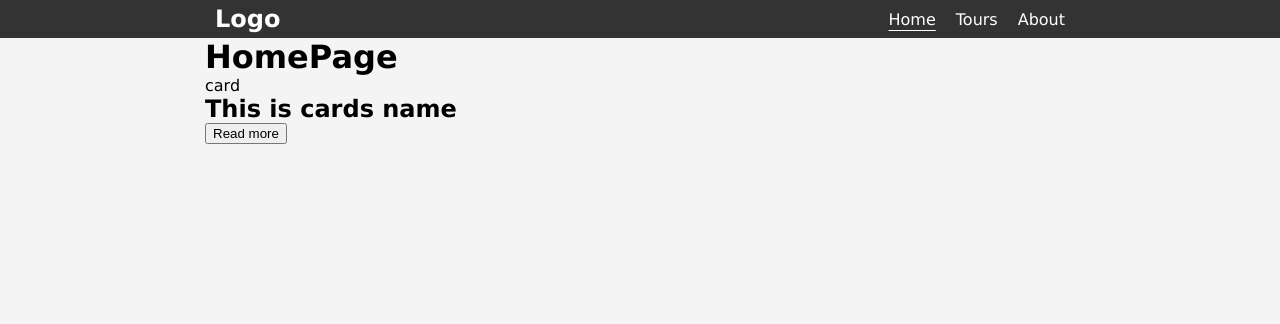
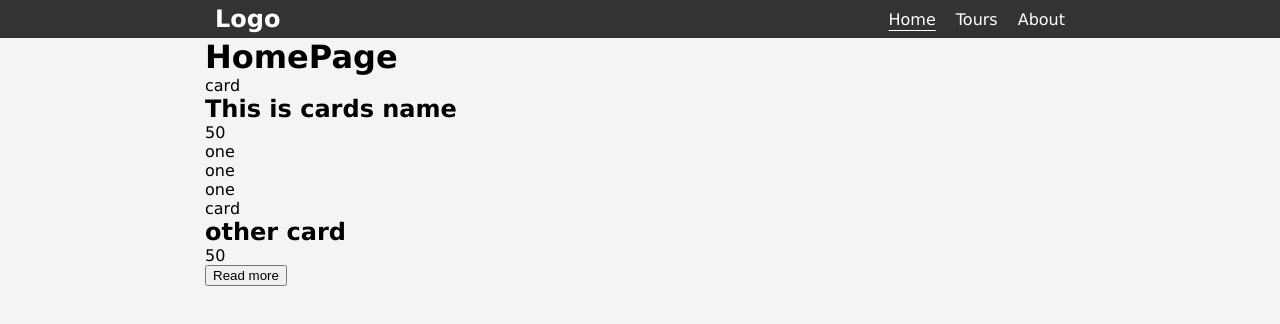
Before and after one commit to MariusCodeAcademy/type19-10_react_module_css, a React (Vite) app: page / in a window 1280 px wide. Shown: the top 324 px of the page. Built offline with nearby package versions, Linux system fonts and the light colour scheme.

Commit message:
car prop validaton

```diff
--- a/src/components/UI/Card.jsx
+++ b/src/components/UI/Card.jsx
@@ -1,11 +1,14 @@
 import PropTypes from 'prop-types';
 
-function Card({ name, count }) {
+function Card({ name, count, arr }) {
   return (
     <div>
       <p>card</p>
       <h2>{name}</h2>
       <p>{count}</p>
+      {arr?.map((str) => (
+        <p key={str}>one</p>
+      ))}
     </div>
   );
 }
@@ -13,6 +16,7 @@ function Card({ name, count }) {
 Card.propTypes = {
   name: PropTypes.string.isRequired,
   count: PropTypes.number.isRequired,
+  arr: PropTypes.array,
 };
 
 export default Card;
--- a/src/pages/HomePage.jsx
+++ b/src/pages/HomePage.jsx
@@ -4,7 +4,8 @@ export default function HomePage() {
   return (
     <div className='container'>
       <h1>HomePage</h1>
-      <Card name={'This is cards name'} />
+      <Card name={'This is cards name'} arr={['one', 'two', 'three']} count={50} />
+      <Card name={'other card'} count={50} />
       <button className='btn'>Read more</button>
     </div>
   );
```
